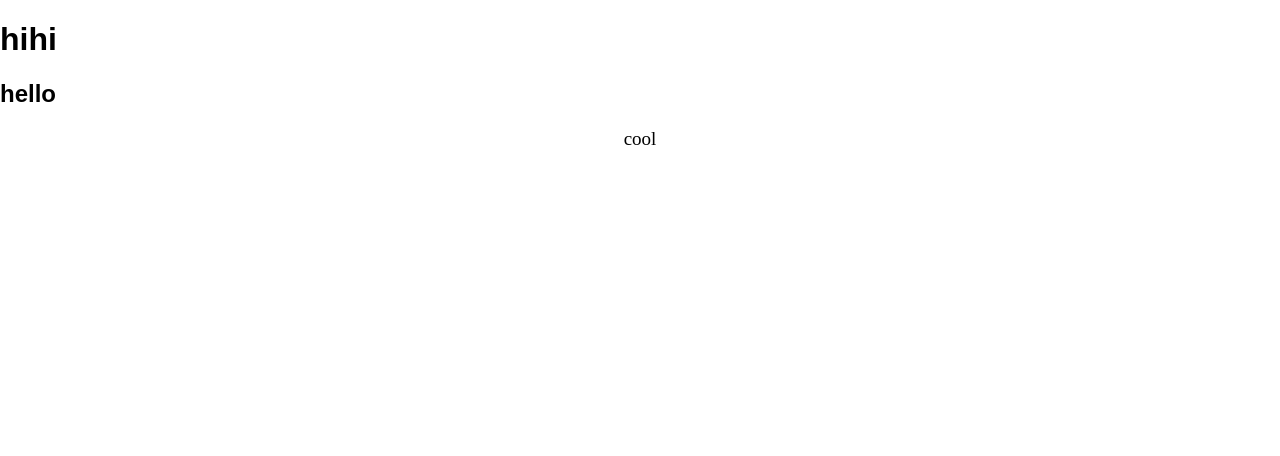
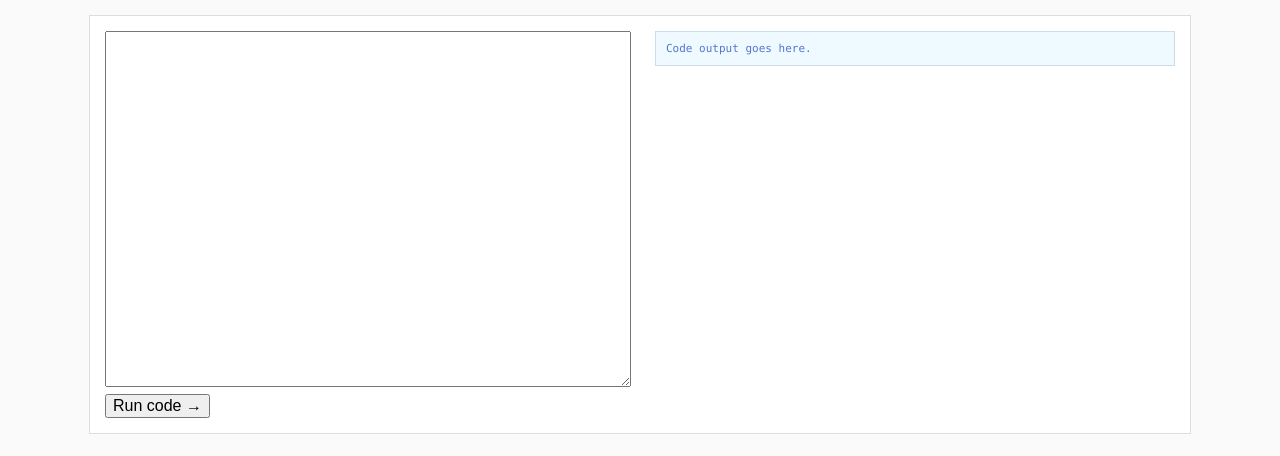
Before and after one commit to 6/CS-Projects, a plain HTML site: page 333/hw3/hw3.html in a window 1280 px wide. Drawn offline with Linux system fonts and the light colour scheme.

Commit message:
html and styling for hw3

```diff
--- a/333/hw3/hw3.html
+++ b/333/hw3/hw3.html
@@ -5,6 +5,7 @@ Peter Graham CS333
 <meta charset='utf-8'>
 <title></title>
 <link type='text/css' rel='stylesheet' href='lib/normalize.css'/>
+<link type='text/css' rel='stylesheet' href='lib/clear.css'/>
 <link rel='stylesheet/less' type='text/css' href='peter-lib/html-coffee.less'/>
 <script src='lib/jquery-1.6.4.min.js'></script>
 <script src='lib/coffee-script.js'></script>
@@ -14,12 +15,16 @@ Peter Graham CS333
 <script src='lib/haml.js'></script>
 <script type='text/coffeescript' src='peter-lib/html-coffee.coffee'></script>
 
-<!-- JS templates -->
+<!-- HAML template -->
 <script id='coffee-html-template' type='text/haml-template'>
-%h1 hihi
-%h2 hello
-%center.x-large
-  %p{style:'font-family:serif'} cool
+.wrap.clearfix
+  .half-wrap
+    .half
+      %textarea#code
+      %button#run-code-button Run code &rarr;
+  .half-wrap
+    #output.half
+      Code output goes here.
 </script>
 
 <!-- page-specific code below -->
--- /dev/null
+++ b/333/hw3/lib/clear.css
@@ -0,0 +1,35 @@
+/* http://sonspring.com/journal/clearing-floats */
+
+.clear {
+	clear: both;
+	display: block;
+	overflow: hidden;
+	visibility: hidden;
+	width: 0;
+	height: 0;
+}
+
+/* http://perishablepress.com/press/2008/02/05/lessons-learned-concerning-the-clearfix-css-hack */
+
+.clearfix:after {
+	clear: both;
+	content: ' ';
+	display: block;
+	font-size: 0;
+	line-height: 0;
+	visibility: hidden;
+	width: 0;
+	height: 0;
+}
+
+.clearfix {
+	display: inline-block;
+}
+
+* html .clearfix {
+	height: 1%;
+}
+
+.clearfix {
+	display: block;
+}
--- a/333/hw3/peter-lib/html-coffee.less
+++ b/333/hw3/peter-lib/html-coffee.less
@@ -1,6 +1,8 @@
 @grey: #888;
+@light-grey: #fafafa;
+@medium-grey: #ddd;
 
-// CLASSES
+// GENERIC CLASSES
 .center{margin:0 auto}
 .left{float:left}
 .right{float:right}
@@ -15,8 +17,10 @@
 
 // ELEMENTS
 body {
-  .center;
+  background:@light-grey;
+  padding:15px 20px;
 }
+
 a {
   text-decoration:none;
   &:hover {
@@ -24,11 +28,42 @@ a {
   }
 }
 
+// PAGE-SPECIFIC CLASSES
 .wrap {
-  background:pink;
-  width:85%;
-  max-width:700px;
+  .center;
+  background: #fff;
+  border:1px solid @medium-grey;
+  min-width:850px;
+  max-width:1100px;
 }
 
-.header{color:#000}
-.subheader{color:@grey}
+.half-wrap {
+  .left;
+  width: 50%;
+  .half {
+    margin: 15px;
+  }
+}
+
+.mono-font {
+  .small;
+  font-family:"Bitstream Vera Sans Mono",Monaco,monospace;
+}
+
+#code {
+  width: 100%;
+  height: 350px;
+  .mono-font;
+}
+
+#run-code-button {
+  margin-top:7px;
+}
+
+#output {
+  background: #eefaff;
+  border:1px solid #cde;
+  .mono-font;
+  color: #57c;
+  padding: 10px;
+}
```
